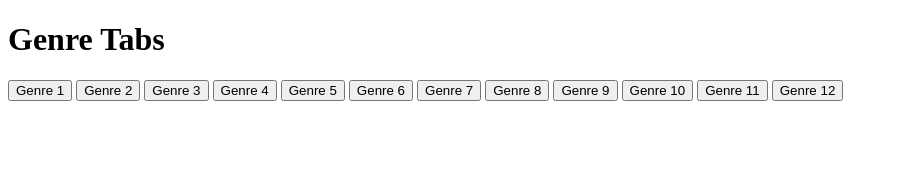
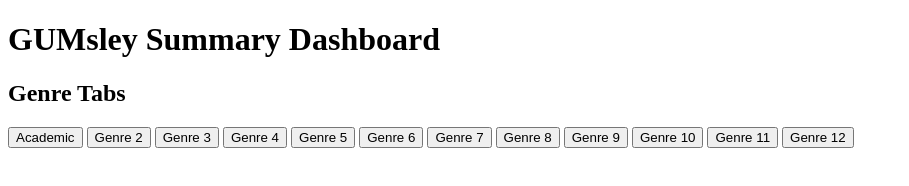
Before and after one commit to jl908069/GUMsley_Sum, a plain HTML site: page index.html in a window 1280 px wide. Shown: the whole page, without its empty margins (0-909 px from the left). Drawn offline with Linux system fonts and the light colour scheme.

Commit message:
Change title

```diff
--- a/index.html
+++ b/index.html
@@ -15,11 +15,12 @@
     </style>
 </head>
 <body>
-    <h1>Genre Tabs</h1>
+    <h1>GUMsley Summary Dashboard</h1>
+    <h2>Genre Tabs</h2>
 
     <!-- Tabs -->
     <div class="tabs">
-        <button class="tablink" onclick="openGenre('Academic')">Genre 1</button>
+        <button class="tablink" onclick="openGenre('Academic')">Academic</button>
         <button class="tablink" onclick="openGenre('Bio')">Genre 2</button>
         <button class="tablink" onclick="openGenre('Conversation')">Genre 3</button>
         <button class="tablink" onclick="openGenre('Fiction')">Genre 4</button>
```
